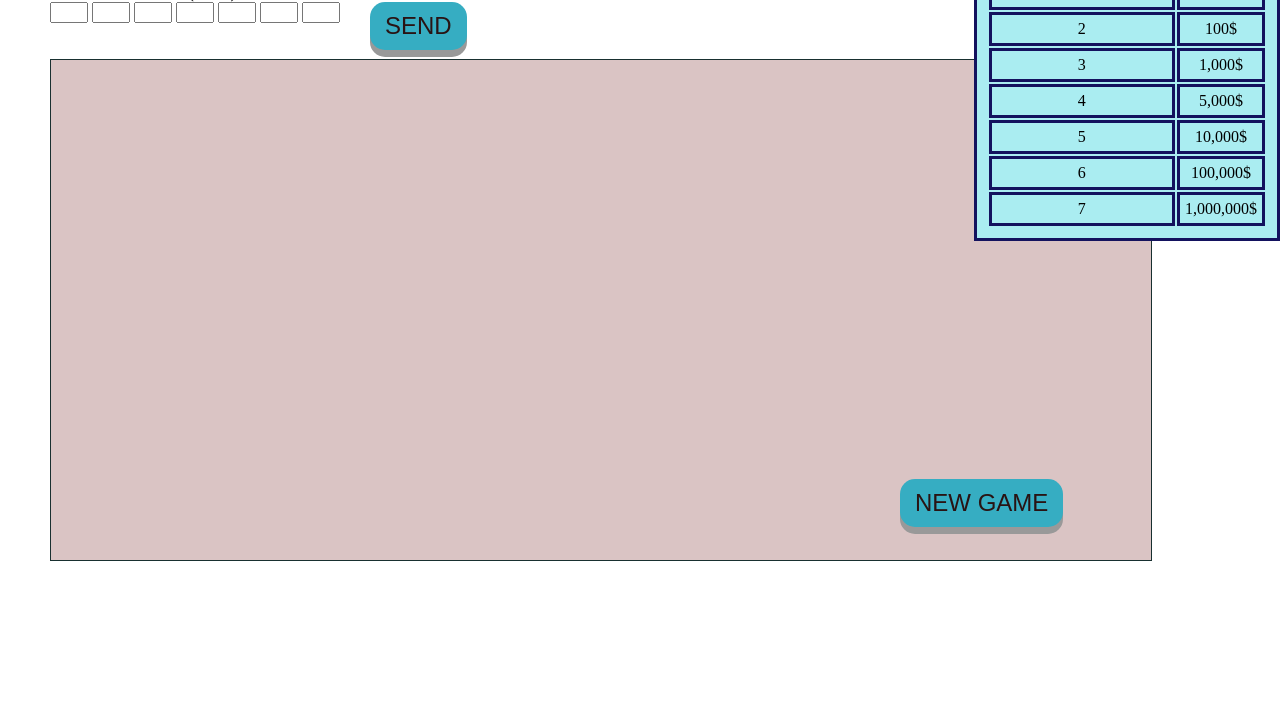
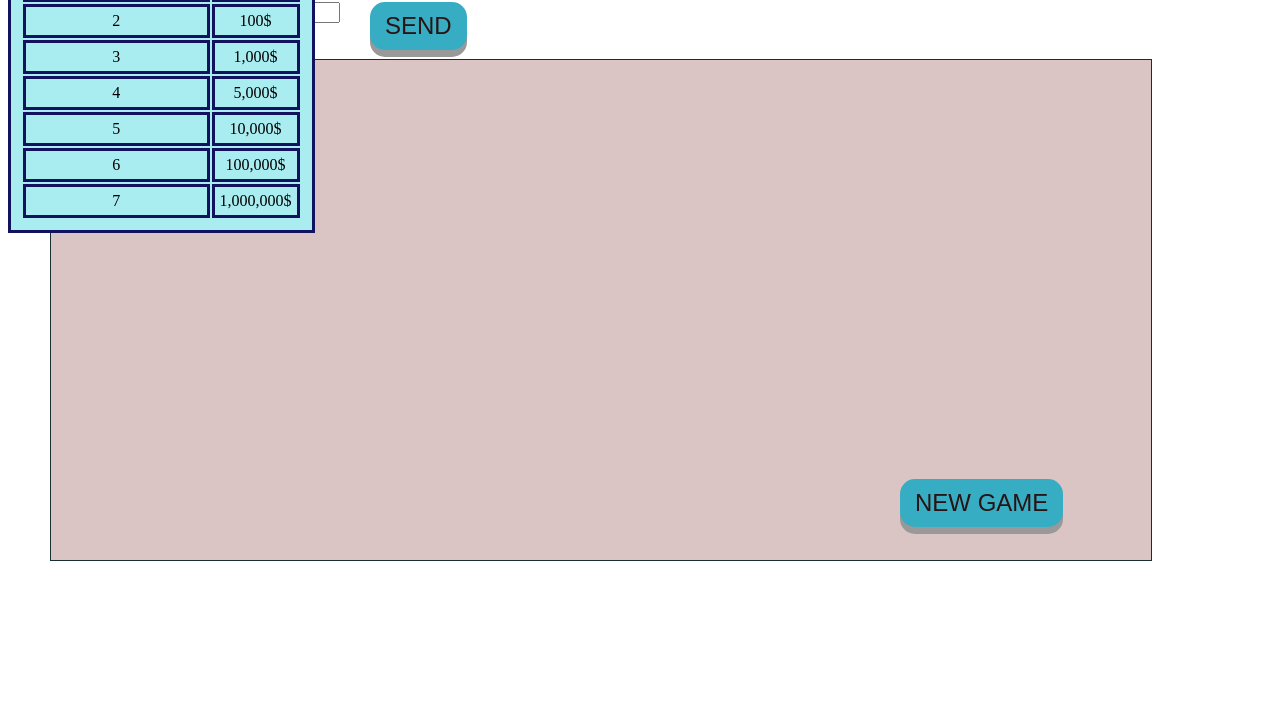
Before and after one commit to shani-da/Lottery_mobile, a plain HTML site: page index.html in a window 1280 px wide. Shown: the part 91-800 px from the top of the page. Drawn offline with Linux system fonts and the light colour scheme.

Commit message:
Update index.html

```diff
--- a/index.html
+++ b/index.html
@@ -7,7 +7,7 @@
                                 table {
             text-align: center;
             background-color: #aaedf1;
-            position: absolute;
+            position: relative;
             border: 3px solid #13125e;
             padding: 10px;
             top 5%;
@@ -30,7 +30,7 @@
 }
 
             body {
-                width=device-width;
+
                 background-color: bisque;
                 color: #13125e;
 
```
